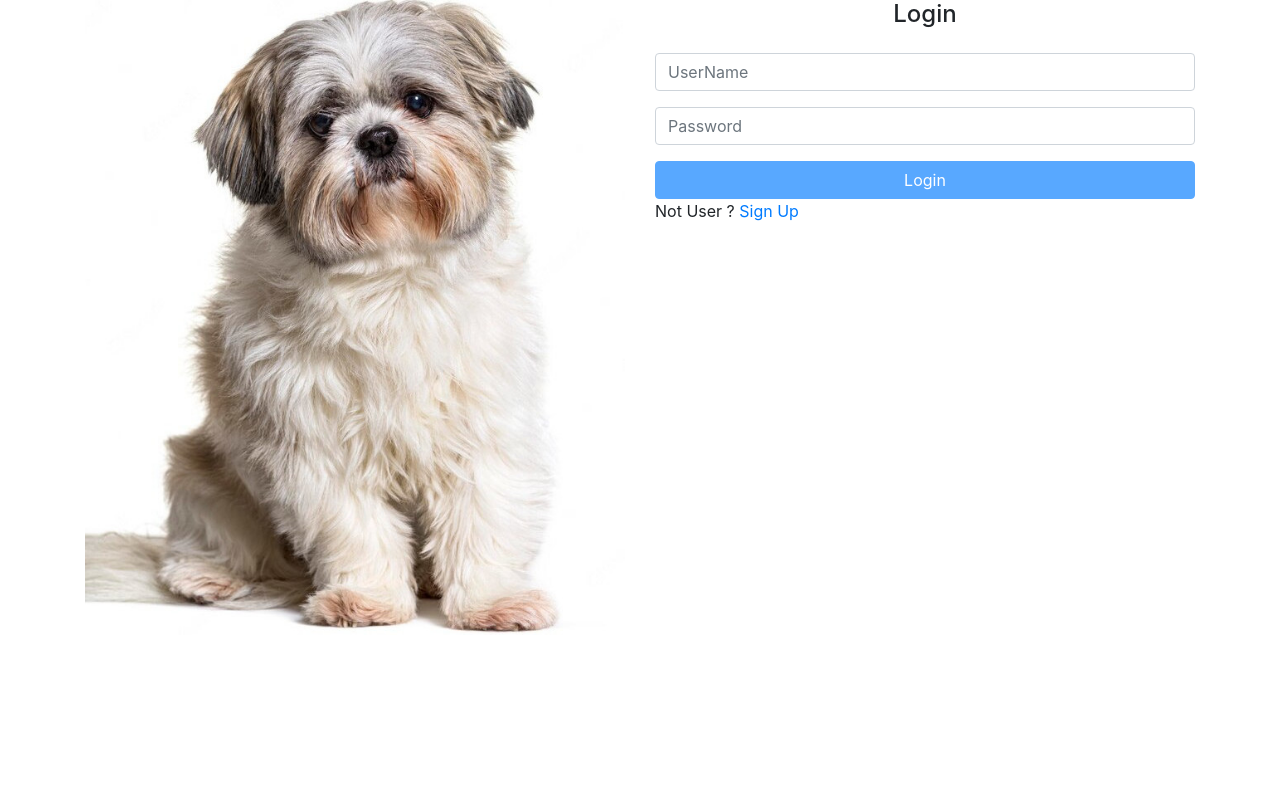
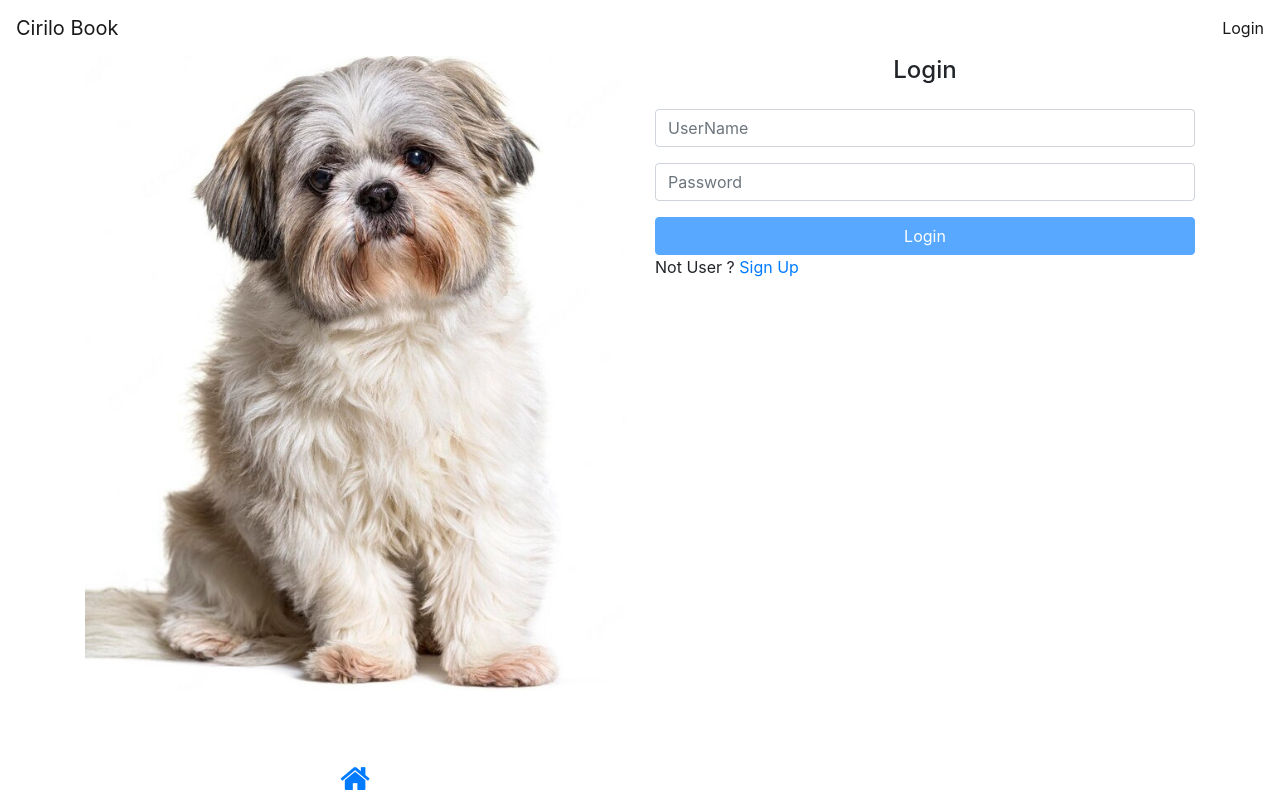
Before and after one commit to cmcirilo/cirilobook, an Angular app in the folder frontend/: page /home in a window 1280 px wide. Built offline with nearby package versions, Linux system fonts and the light colour scheme.

Commit message:
implementing footer

```diff
--- a/frontend/src/app/app.component.html
+++ b/frontend/src/app/app.component.html
@@ -1 +1,3 @@
+<app-header></app-header>
 <router-outlet></router-outlet>
+<app-footer></app-footer>
--- /dev/null
+++ b/frontend/src/app/components/footer/footer.component.html
@@ -0,0 +1,13 @@
+<footer class="mt-5">
+  <div class="fixed-bottom bg-white p-1">
+    <div class="container">
+      <div class="row text-center">
+        <div class="col-6">
+          <a [routerLink]="['']">
+            <i class="fa fa-home fa-2x"></i>
+          </a>
+        </div>
+      </div>
+    </div>
+  </div>
+</footer>
--- /dev/null
+++ b/frontend/src/app/components/footer/footer.component.ts
@@ -0,0 +1,12 @@
+import { Component, OnInit } from '@angular/core';
+
+@Component({
+  selector: 'app-footer',
+  templateUrl: './footer.component.html',
+  styleUrls: ['./footer.component.css'],
+})
+export class FooterComponent implements OnInit {
+  constructor() {}
+
+  ngOnInit(): void {}
+}
```
Also changed, not shown: frontend/src/app/app.module.ts (+8 -9 lines), frontend/src/app/components/footer/footer.module.ts (added, +11 -0 lines), frontend/src/app/components/footer/footer.component.css (added), 2 other files (tests, documents, lock files or other folders).
